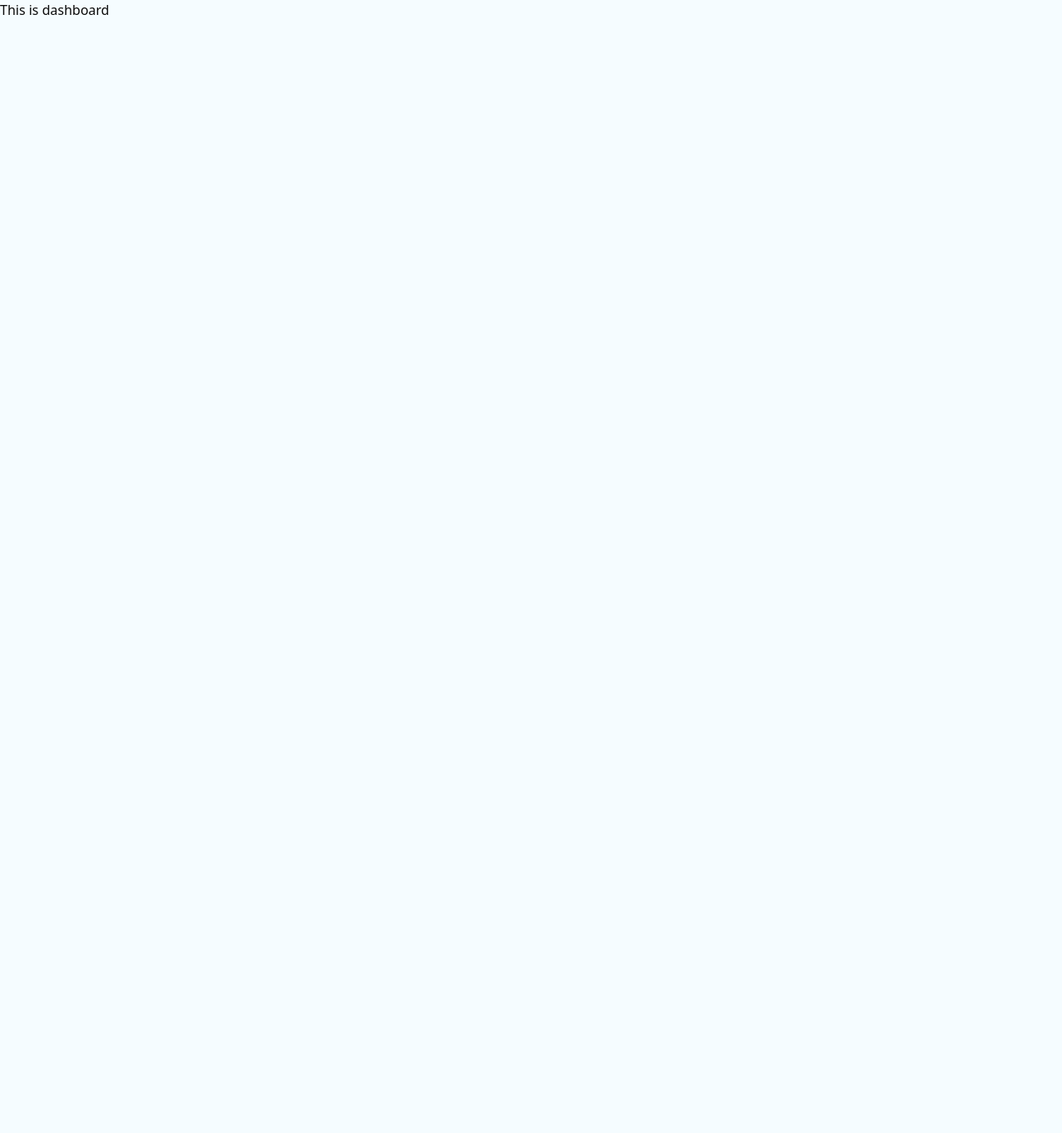
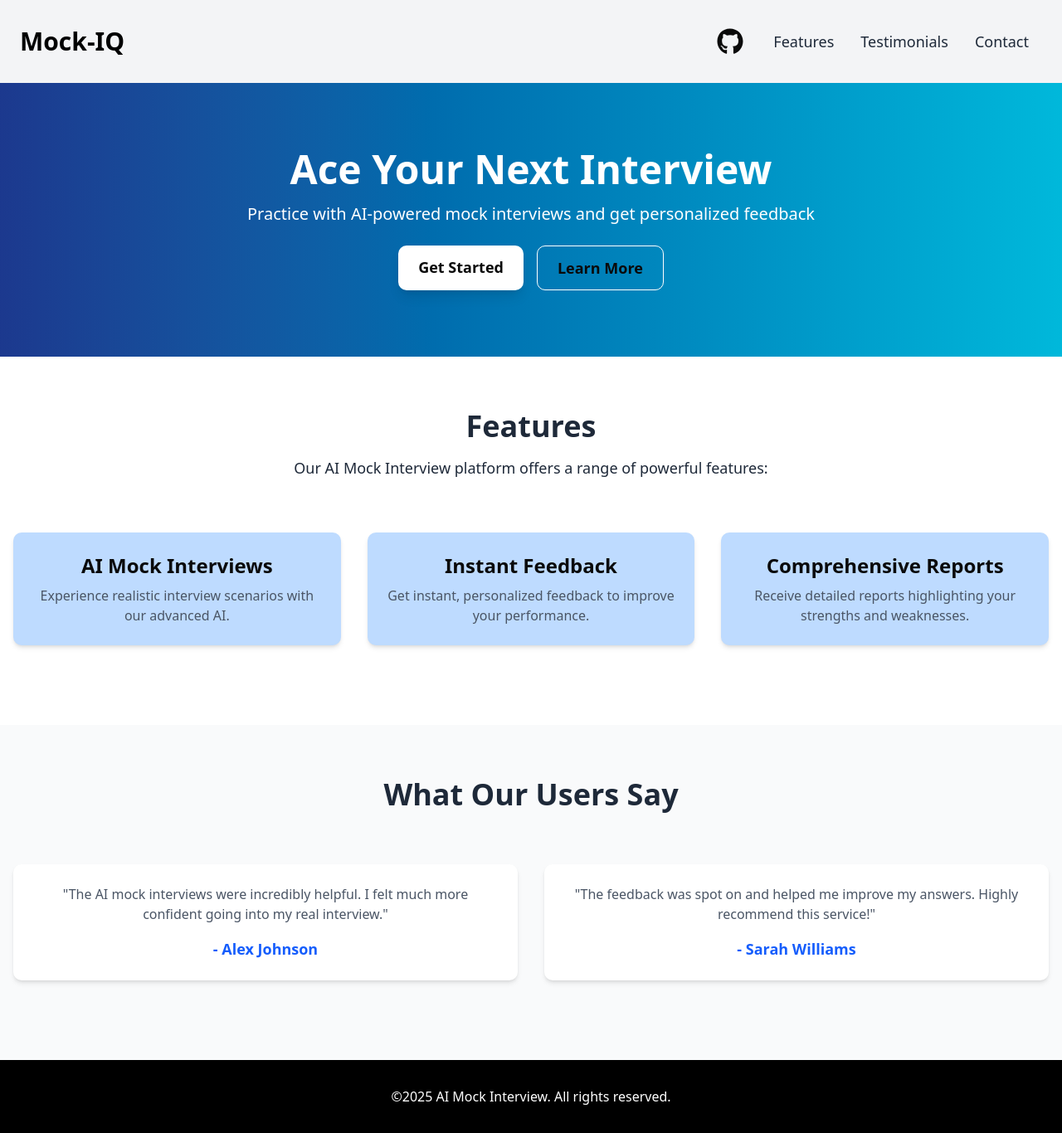
Before and after one commit to jay1535/MOCK-IQ, a Next.js app in the folder mock-iq/: page / in a window 1280 px wide. Shown: the whole page at 83% size. Before the commit the page ends 800 px from the top, so only its background shows below. Built offline with nearby package versions, Linux system fonts and the light colour scheme.

Commit message:
added Page.js

```diff
--- a/mock-iq/app/layout.js
+++ b/mock-iq/app/layout.js
@@ -23,7 +23,7 @@ const geistMono = Geist_Mono({
 });
 
 export const metadata = {
-  title: "Create Next App",
+  title: "Mock-IQ : Your Personal Interview Assistant",
   description: "Generated by create next app",
 };
 
--- a/mock-iq/app/page.js
+++ b/mock-iq/app/page.js
@@ -1,11 +1,133 @@
-import { Button } from "@/components/ui/button";
+"use client"
+import Head from 'next/head';
+import React from 'react'
 
-export default function Home() {
+import { FaGithub } from "react-icons/fa";
+
+const page = () => {
   return (
-    <>
-   <div>
-    This is dashboard
-   </div>
-    </>
-  );
+    // <div className='p-10 flex flex-col items-center justify-center' >
+    //   <h1 className='red font-bold text-[22px]'>Welcome to AI Mock Interview</h1>
+    // <a  ><h1><Button>Start</Button></h1></a>
+    // </div>
+
+    <div>
+      <Head>
+        <title>AI Mock Interview</title>
+        <meta name="description" content="Ace your next interview with AI-powered mock interviews" />
+        <link rel="icon" href="/favicon.ico" />
+      </Head>
+
+      <main className="min-h-screen">
+        {/* Header Section */}
+        <header className="w-full py-8 bg-gray-100 shadow-md">
+          <div className="container mx-auto flex flex-col md:flex-row justify-between items-center px-6">
+            <h1 className="text-3xl font-bold text-secondary ">Mock-IQ</h1>
+            <nav className="flex flex-col sm:flex-row flex-wrap items-center justify-between mt-4 md:mt-0 space-y-4 sm:space-y-0 sm:space-x-4">
+
+
+              <div>
+                <a
+                  target="_blank"
+                  rel="noopener noreferrer"
+                  href="https://github.com/jay1535/MOCK-IQ">
+                  <FaGithub className="w-10 h-8" />
+                </a>
+              </div>
+
+              <div className="flex flex-col sm:flex-row items-center space-y-2 sm:space-y-0">
+                <a href="#features" className="text-lg text-gray-800 mx-2 md:mx-4">Features</a>
+                <a href="#testimonials" className="text-lg text-gray-800 mx-2 md:mx-4">Testimonials</a>
+                <a href="#contact" className="text-lg text-gray-800 mx-2 md:mx-4">Contact</a>
+              </div>
+            </nav>
+          </div>
+        </header>
+
+        {/* Hero Section */}
+        <section className="flex flex-col items-center justify-center text-center py-20 bg-gradient-to-r from-blue-900 to-cyan-500  px-6 md:px-0">
+          <h2 className="text-4xl md:text-5xl font-bold text-white">Ace Your Next Interview</h2>
+          <p className="mt-4 text-lg md:text-xl text-white ">Practice with AI-powered mock interviews and get personalized feedback</p>
+          <div className="mt-6 flex flex-col md:flex-row">
+            <a
+              href="/dashboard"
+              className="px-6 py-3 mb-4 md:mb-0 md:mr-4 text-lg font-semibold bg-white !text-primary-600 rounded-lg shadow-lg hover:bg-gray-100"
+            >
+              Get Started
+            </a>
+            <a
+              href="#features"
+              className="px-6 py-3 text-lg font-semibold border border-white rounded-lg hover:bg-white hover:text-black-600"
+            >
+              Learn More
+            </a>
+          </div>
+        </section>
+
+        {/* Features Section */}
+        <section id="features" className="py-16 bg-white px-6 md:px-0">
+          <div className="container mx-auto text-center">
+            <h2 className="text-4xl font-bold text-gray-800">Features</h2>
+            <p className="mt-4 text-lg text-gray-800">
+              Our AI Mock Interview platform offers a range of powerful features:
+            </p>
+            <div className="flex flex-wrap justify-center mt-8 ">
+              <div className="w-full md:w-1/3 px-4 py-8">
+                <div className="bg-blue-200 rounded-lg p-6 shadow-md">
+                  <h3 className="text-2xl font-semibold text-black-600">AI Mock Interviews</h3>
+                  <p className="mt-2 text-gray-600">Experience realistic interview scenarios with our advanced AI.</p>
+                </div>
+              </div>
+              <div className="w-full md:w-1/3 px-4 py-8">
+                <div className="bg-blue-200 rounded-lg p-6 shadow-md">
+                  <h3 className="text-2xl font-semibold text-black-600">Instant Feedback</h3>
+                  <p className="mt-2 text-gray-600">Get instant, personalized feedback to improve your performance.</p>
+                </div>
+              </div>
+              <div className="w-full md:w-1/3 px-4 py-8">
+                <div className="bg-blue-200 rounded-lg p-6 shadow-md">
+                  <h3 className="text-2xl font-semibold text-black-600">Comprehensive Reports</h3>
+                  <p className="mt-2 text-gray-600">Receive detailed reports highlighting your strengths and weaknesses.</p>
+                </div>
+              </div>
+            </div>
+          </div>
+        </section>
+
+        {/* Testimonials Section */}
+        <section id="testimonials" className="py-16 bg-gray-50 px-6 md:px-0">
+          <div className="container mx-auto text-center">
+            <h2 className="text-4xl font-bold text-gray-800">What Our Users Say</h2>
+            <div className="flex flex-wrap justify-center mt-8">
+              <div className="w-full md:w-1/2 px-4 py-8">
+                <div className="bg-white rounded-lg p-6 shadow-md">
+                  <p className="text-gray-600">
+                    "The AI mock interviews were incredibly helpful. I felt much more confident going into my real interview."
+                  </p>
+                  <h4 className="mt-4 text-lg font-semibold text-blue-600">- Alex Johnson</h4>
+                </div>
+              </div>
+              <div className="w-full md:w-1/2 px-4 py-8">
+                <div className="bg-white rounded-lg p-6 shadow-md">
+                  <p className="text-gray-600">
+                    "The feedback was spot on and helped me improve my answers. Highly recommend this service!"
+                  </p>
+                  <h4 className="mt-4 text-lg font-semibold text-blue-600">- Sarah Williams</h4>
+                </div>
+              </div>
+            </div>
+          </div>
+        </section>
+
+        {/* Contact Section */}
+
+      </main>
+
+      <footer className="py-8 bg-black text-white text-center">
+        <p>©2025 AI Mock Interview. All rights reserved.</p>
+      </footer>
+    </div>
+  )
 }
+
+export default page
--- a/mock-iq/drizzle.config.js
+++ b/mock-iq/drizzle.config.js
@@ -4,6 +4,6 @@ export default defineConfig({
   schema: "./utils/schema.js",
   // out: "./drizzle",
   dbCredentials: {
-    url: "process.env.NEXT_PUBLIC_DRIZZLE_DB_URL",
+    url: "postgresql://mock-iq_owner:npg_Svh5sBAo7jRq@ep-young-recipe-a5fjkv4z-pooler.us-east-2.aws.neon.tech/mock-iq?sslmode=require",
   }
 });
--- a/mock-iq/package.json
+++ b/mock-iq/package.json
@@ -29,6 +29,7 @@
     "react": "^19.0.0",
     "react-dom": "^19.0.0",
     "react-hook-speech-to-text": "^0.8.0",
+    "react-icons": "^5.5.0",
     "react-webcam": "^7.2.0",
     "sonner": "^2.0.1",
     "tailwind-merge": "^3.0.2",
```
Also changed, not shown: 1 other file (tests, documents, lock files or other folders).
